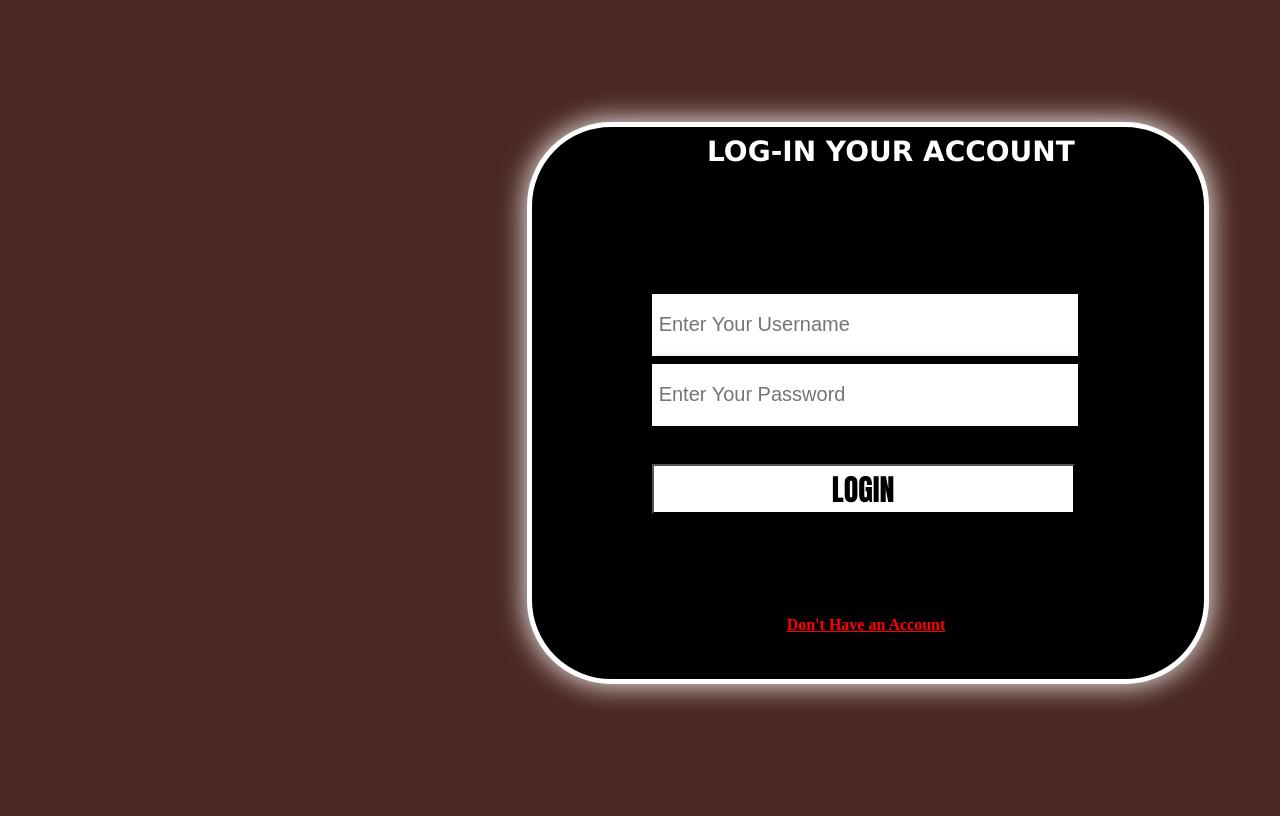
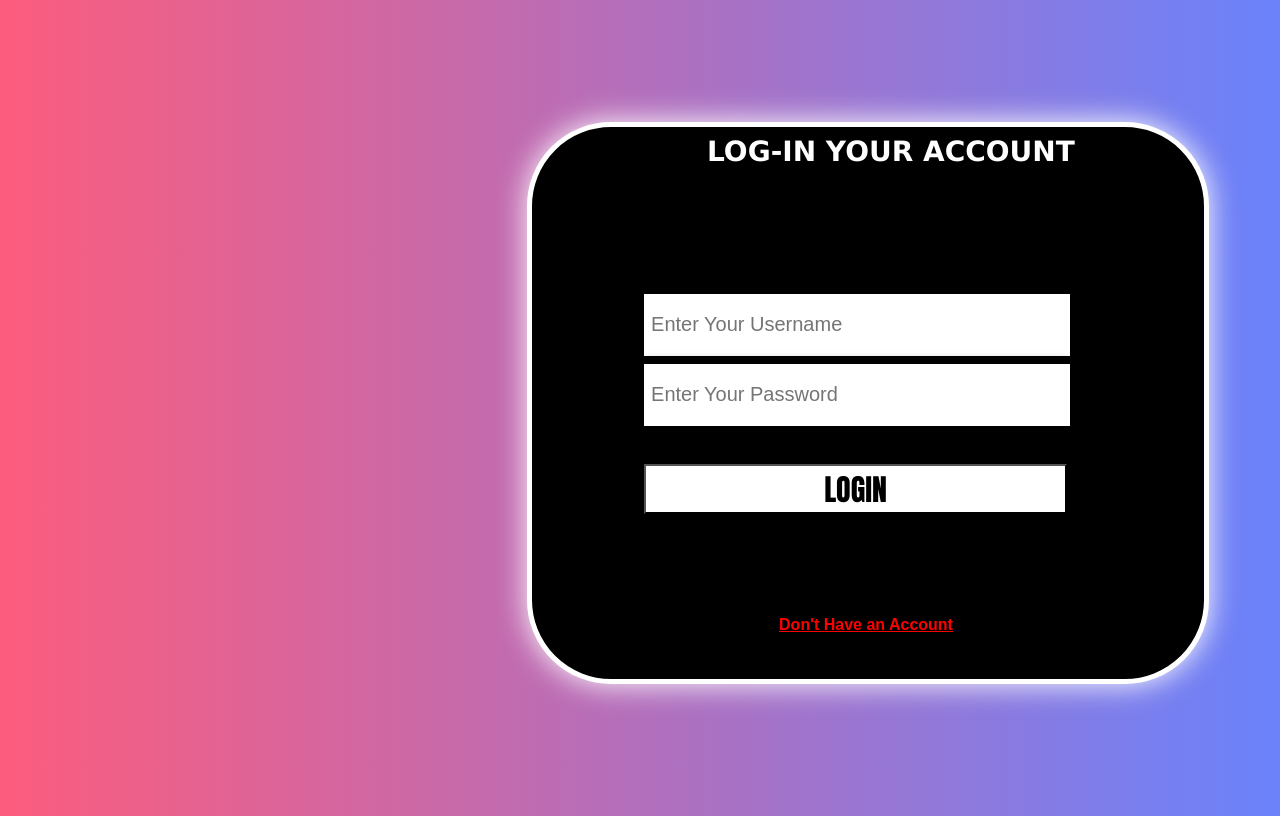
Before and after one commit to Wawayooo/DjangoSocialMedia, a Django app: page / in a window 1280 px wide. Run offline with Django 5.2, Linux system fonts and the light colour scheme.

Commit message:
Changes in Style

```diff
--- a/Static/style/Login.css
+++ b/Static/style/Login.css
@@ -1,5 +1,6 @@
 body{
-  background: #4A2720;
+  font-family: 'Arial', sans-serif;
+  background: linear-gradient(to right, #fc5c7d, #6a82fb);
   display: flex;
   justify-content: center;
   align-items: center;
```
